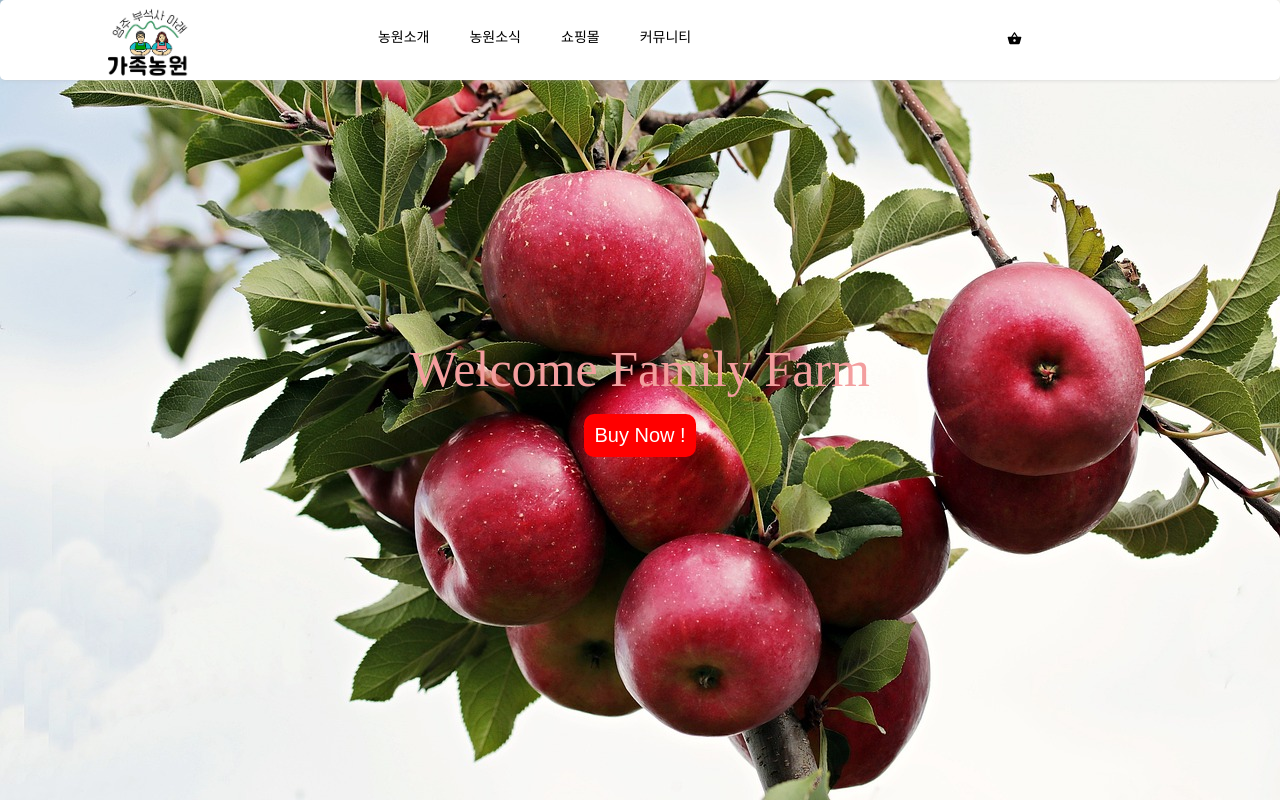
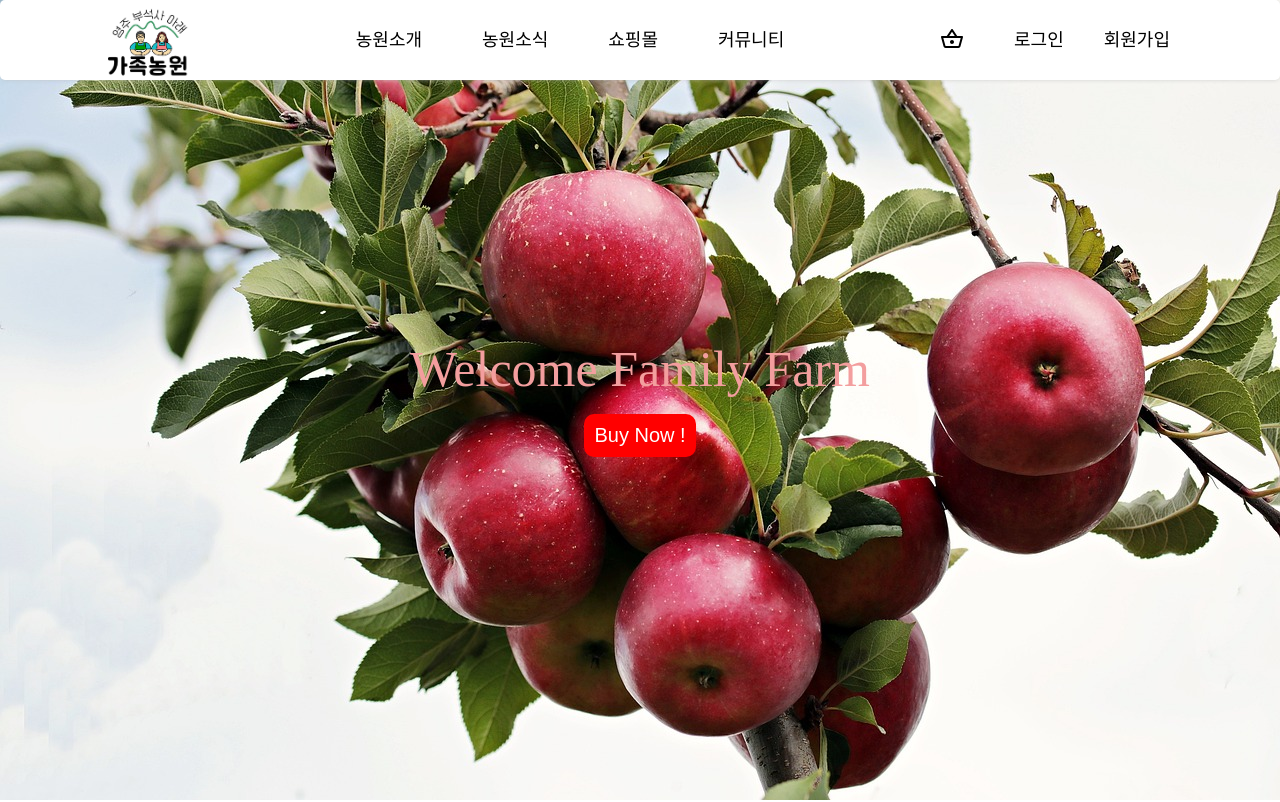
Before and after one commit to Farm-Apple/Apple_FE, a React (Vite) app: page / in a window 1280 px wide. Shown: the top 802 px of the page. Built offline with nearby package versions, Linux system fonts and the light colour scheme.

Commit message:
🎨design: NavBar 디자인 수정 및 router 페이지 설정

```diff
--- a/src/Router.tsx
+++ b/src/Router.tsx
@@ -6,6 +6,7 @@ import OrderCompletePage from './page/OrderComplete';
 import ProductPage from './page/Product';
 import ProductOrderPage from './page/ProductOrder';
 import DetailBoardPage from "./page/DetailBoard";
+import BoardPage from "./page/Board";
 const router = createBrowserRouter([
   {
     path: '/',
@@ -35,6 +36,10 @@ const router = createBrowserRouter([
     path: 'ProductOrder',
     element: <ProductOrderPage />,
   },
+  {
+    path: "Board",
+    element: <BoardPage/>,
+  },
 ],)
 
 export default router;
--- a/src/components/Navbar.tsx
+++ b/src/components/Navbar.tsx
@@ -2,7 +2,11 @@ import styled from "styled-components";
 import * as React from "react";
 import {Link} from "react-router-dom";
 import LOGO from "../asset/img/familyFarm_logo2.jpeg"
-import ShoppingBasketIcon from '@mui/icons-material/ShoppingBasket';
+import ShoppingBasketOutlinedIcon from '@mui/icons-material/ShoppingBasketOutlined';
+
+interface PaddingControl {
+    noPadding?: boolean;
+}
 
 const NavBarContainer = styled.nav`
   position:fixed;
@@ -14,6 +18,7 @@ const NavBarContainer = styled.nav`
   background-color:white;
   display: flex;
   align-items: center;
+  justify-content: space-between;
   box-shadow: 0px 1px 5px -2px #bdbdbd;
   border-radius: 0.5em;
 `
@@ -27,28 +32,29 @@ const NavBarLogo = styled(Link)`
 `
 
 const NavBarUlWrap = styled.div`
-  width:100%;
   display:flex;
-  justify-content: space-around;
+  align-items:center;
+  gap:2rem;
 `
 
-const NavBarUl = styled.ul`
+const NavBarUl = styled.ul<PaddingControl>`
   display: flex;
-  flex: 0 0 auto;
+  align-item: center;
+  gap: 2rem;
 `
 
-const NavBarLi = styled(Link)`
-  padding: 20px;
+const NavBarLi = styled(Link)<PaddingControl>`
+  padding: ${(props) => props.noPadding ? "2rem 1rem" : "2rem"};
   border-radius: 10px;
   cursor: pointer;
-  font-size: 1.4em;
+  font-size: 1.8rem;
   color: black;
+  vertical-align: middle;
 
-  &:hover {
-    color: white;
-    background-color: #bbbbbb;
+  &:hover{
     text-decoration: underline;
-    transition:.3s;
+    box-shadow: inset 2px 2px 10px rgba(255,255,255,.1), inset -5px -8px 8px rgba(0,0,0,.2);
+    transition:.2s;
   }
 `
 
@@ -60,16 +66,20 @@ const NavBar: React.FC = () => {
                 <NavBarLogo to="/">
 
                 </NavBarLogo>
+                <NavBarUl>
+                    {/* Link (react-router-dom) 을 사용할때엔 to 를 반드시 작성해야 컴파일 에러가 없습니다. */}
+                    <NavBarLi to="Board">농원소개</NavBarLi>
+                    <NavBarLi to="Product">농원소식</NavBarLi>
+                    <NavBarLi to="Product">쇼핑몰</NavBarLi>
+                    <NavBarLi to="DetailBoard">커뮤니티</NavBarLi>
+                </NavBarUl>
                 <NavBarUlWrap>
                     <NavBarUl>
-                        {/* Link (react-router-dom) 을 사용할때엔 to 를 반드시 작성해야 컴파일 에러가 없습니다. */}
-                        <NavBarLi to="Board">농원소개</NavBarLi>
-                        <NavBarLi to="Product">농원소식</NavBarLi>
-                        <NavBarLi to="ProductOrder">쇼핑몰</NavBarLi>
-                        <NavBarLi to="DetailBoard">커뮤니티</NavBarLi>
+                        <NavBarLi to="ProductOrder"><ShoppingBasketOutlinedIcon sx={{fontSize:"2.4rem"}}/></NavBarLi>
                     </NavBarUl>
-                    <NavBarUl>
-                        <NavBarLi to="Login"><ShoppingBasketIcon/></NavBarLi>
+                    <NavBarUl noPadding>
+                        <NavBarLi to="Login" noPadding>로그인</NavBarLi>
+                        <NavBarLi to="Join" noPadding> 회원가입</NavBarLi>
                     </NavBarUl>
                 </NavBarUlWrap>
             </NavBarContainer>
```
